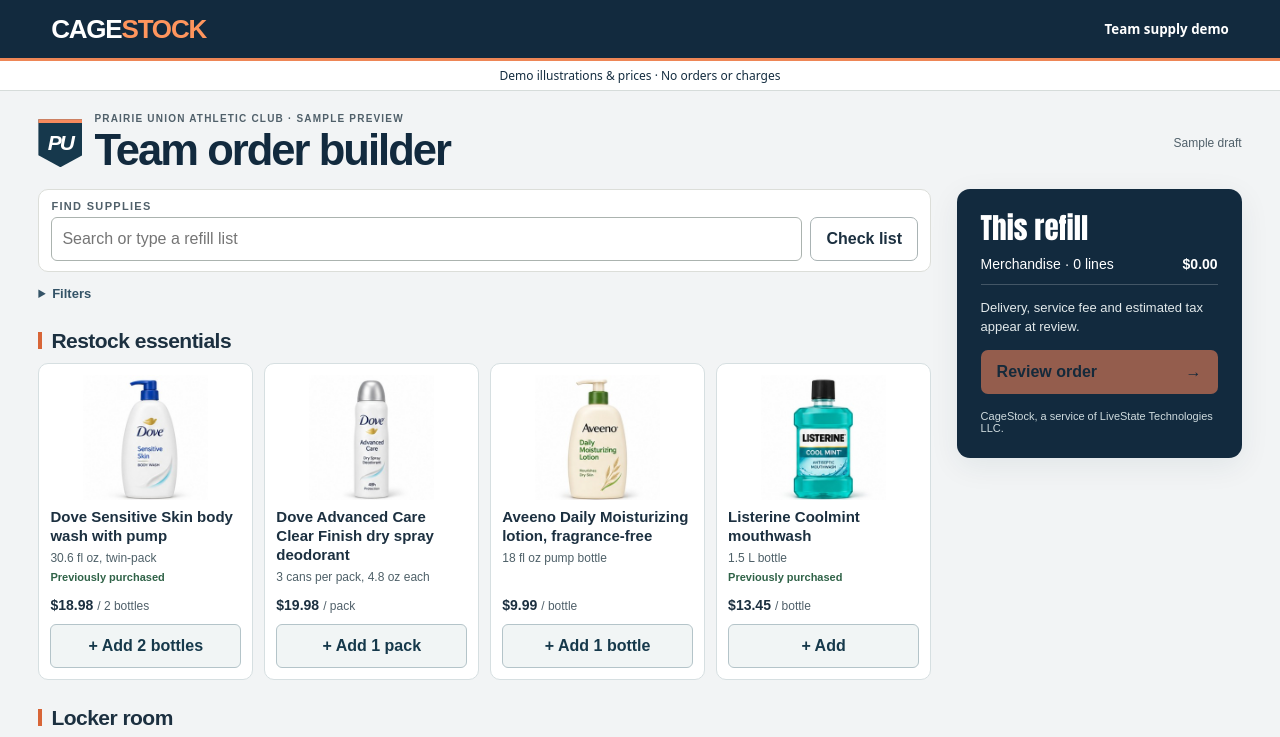
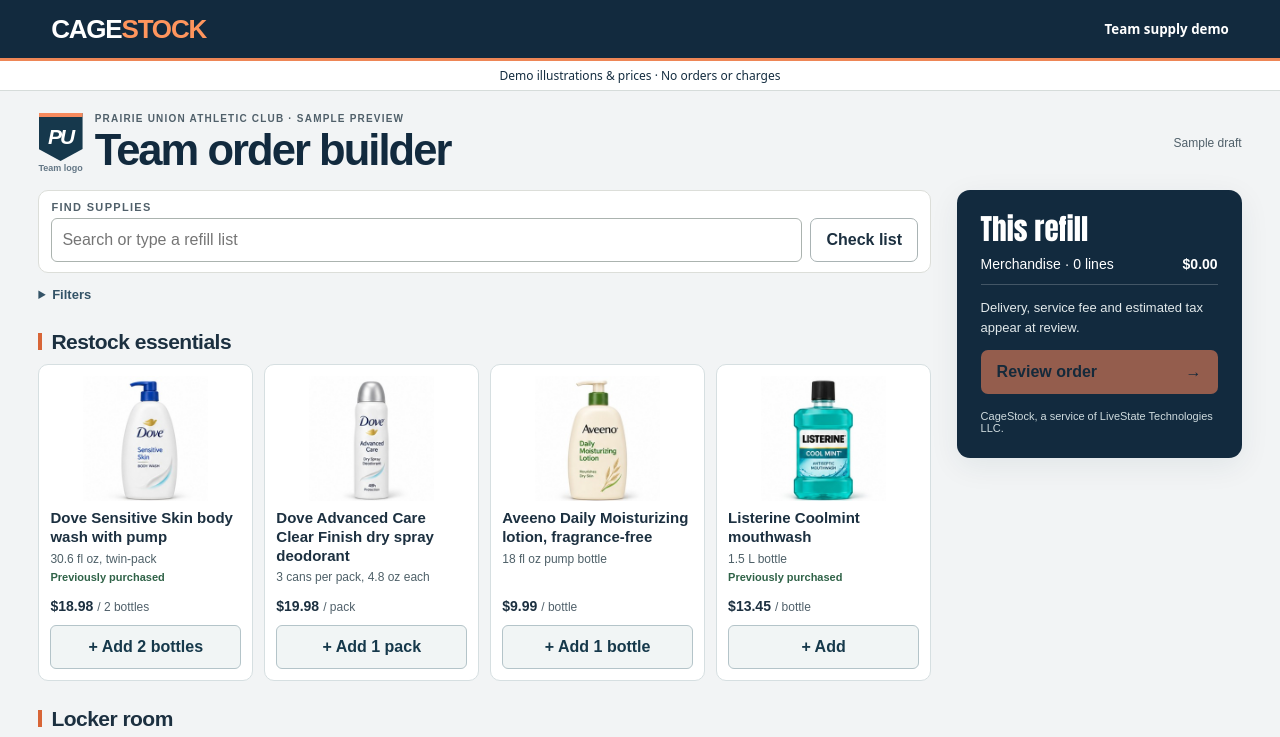
Before and after one commit to livestatecorehq/website, a plain HTML site: page cagestock/index.html in a window 1280 px wide. Shown: the top 737 px of the page. Drawn offline with Linux system fonts and the light colour scheme.

Commit message:
Label the team logo placeholder

```diff
--- a/cagestock/index.html
+++ b/cagestock/index.html
@@ -68,6 +68,7 @@
 .sub{font-size:12px;padding:6px 12px}
 .cs-heading{align-items:center;margin-bottom:16px}.cs-team{display:flex;align-items:center;gap:12px}
 .cs-monogram{display:grid;place-items:center;width:44px;height:48px;background:#16384c;color:#fff;font:italic 900 21px Arial;letter-spacing:-2px;clip-path:polygon(0 0,100% 0,100% 75%,50% 100%,0 75%);padding-bottom:5px;border-top:4px solid #f78a5d}
+.cs-team-mark{display:flex;flex-direction:column;align-items:center;gap:3px;flex-shrink:0}.cs-team-mark small{font:600 9px/1.1 Arial;color:#637685;white-space:nowrap}
 .cs-heading h1{font:800 clamp(27px,3.4vw,44px)/1.04 Arial,sans-serif;letter-spacing:-.045em}.cs-heading .cs-eyebrow{margin-bottom:4px;font-size:10px}
 .cs-quick{padding:10px 12px;margin-bottom:8px}.cs-quick label{margin-bottom:5px}.cs-filters{margin:8px 0 16px}
 #csResults{border:0;background:none;overflow:visible}.cs-shelf{margin:0 0 25px}
@@ -296,7 +297,7 @@
         shell.innerHTML='<div class="cs-review-head"><span class="cs-eyebrow">'+escape(window.cageTeam.name)+'</span><h2>Order '+escape(submittedId)+'</h2><p role="status">'+escape(feedback)+'</p>'+button('orders','Open orders','','cs-primary')+'</div>';
         return;
       }
-      shell.innerHTML='<div class="cs-heading"><div class="cs-team"><span class="cs-monogram" aria-hidden="true">'+escape(window.cageTeam.initials)+'</span><div><span class="cs-eyebrow">'+escape(window.cageTeam.name)+' · SAMPLE PREVIEW</span><h1>'+headings[page]+'</h1></div></div>'+
+      shell.innerHTML='<div class="cs-heading"><div class="cs-team"><span class="cs-team-mark"><span class="cs-monogram" aria-hidden="true">'+escape(window.cageTeam.initials)+'</span><small>Team logo</small></span><div><span class="cs-eyebrow">'+escape(window.cageTeam.name)+' · SAMPLE PREVIEW</span><h1>'+headings[page]+'</h1></div></div>'+
         '<span class="cs-save" aria-live="polite">'+escape(saveError || 'Sample draft')+'</span></div>'+
         '<div class="cs-status" role="status">'+escape(feedback)+'</div>'+
         (p ? '<section class="cs-detail">'+button('close-detail','← Back to supplies','','cs-link')+'<div class="cs-detail-head">'+productImage(p)+'<div><span class="cs-eyebrow">'+escape(p.category)+'</span><h2>'+escape(p.name)+'</h2></div></div><p>'+escape(p.pack)+' · '+escape(p.sku)+'</p>'+badge(p)+'<dl><dt>Order increment</dt><dd>'+p.step+' '+escape(unit(p,p.step))+'</dd><dt>Estimated unit price</dt><dd>'+(p.cents===null?'Price on request':money(p.cents))+'</dd></dl>'+
```
